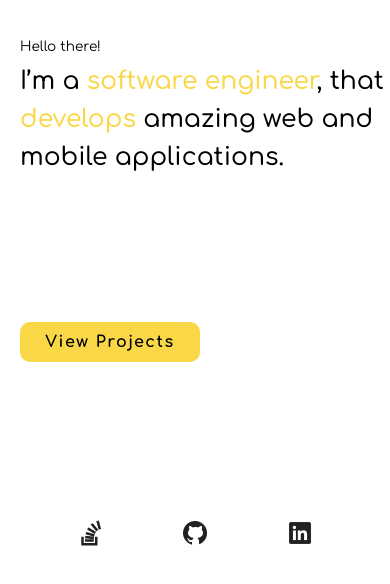
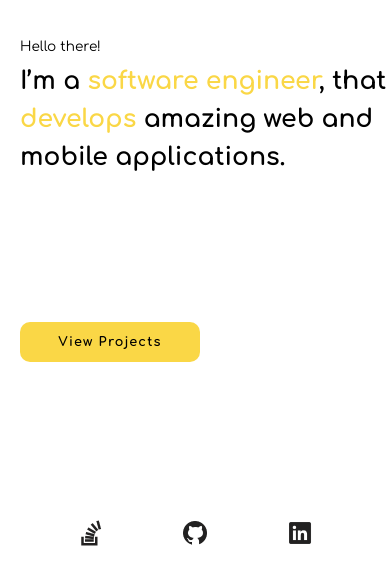
Before and after one commit to Osama92/Portfolio, a website: page views/home.html in a window 390 px wide. Shown: the part 212-796 px from the top of the page. Drawn offline with Linux system fonts and the light colour scheme; files that its build step writes are made by us from their sources.

Commit message:
Removed background_color_Menu

```diff
--- a/public/style/styles.css
+++ b/public/style/styles.css
@@ -188,7 +188,7 @@ body {
     align-items: center;
     width: 40px;
     height: 40px;
-    background: #fad746;
+    /* background: #fad746; */
     position: absolute;
     top: 40px;
     right: 40px;
@@ -251,6 +251,7 @@ body {
     text-align: left;
     padding: 0 0 0 20px;
     width: fit-content;
+    font-weight: 700;
 
     margin-top: 5px;
     height: 50%;
@@ -262,7 +263,7 @@ body {
     height: 40px;
     text-align: right;
     border-radius: 10px;
-    font-size: 1rem;
+    font-size: 0.8rem;
     margin-top: 60px;
     color: black;
     cursor: pointer;
```
